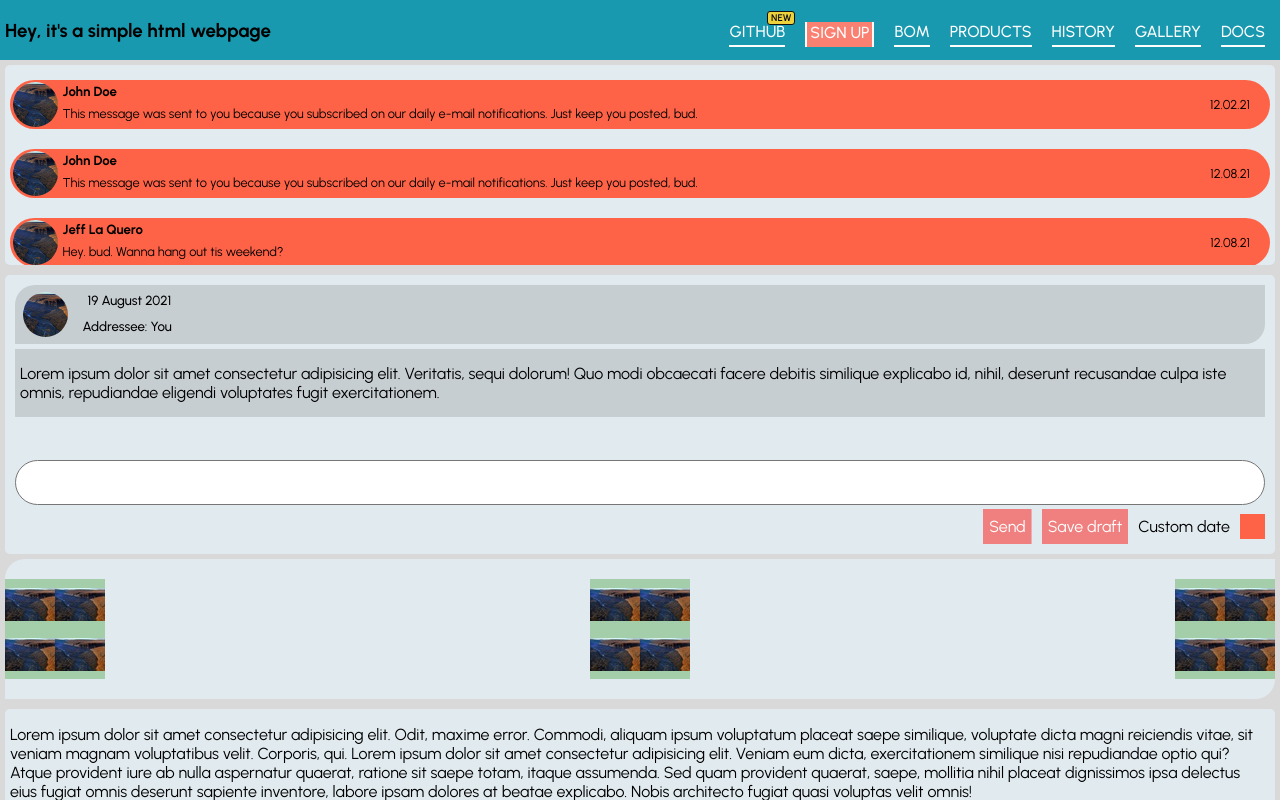
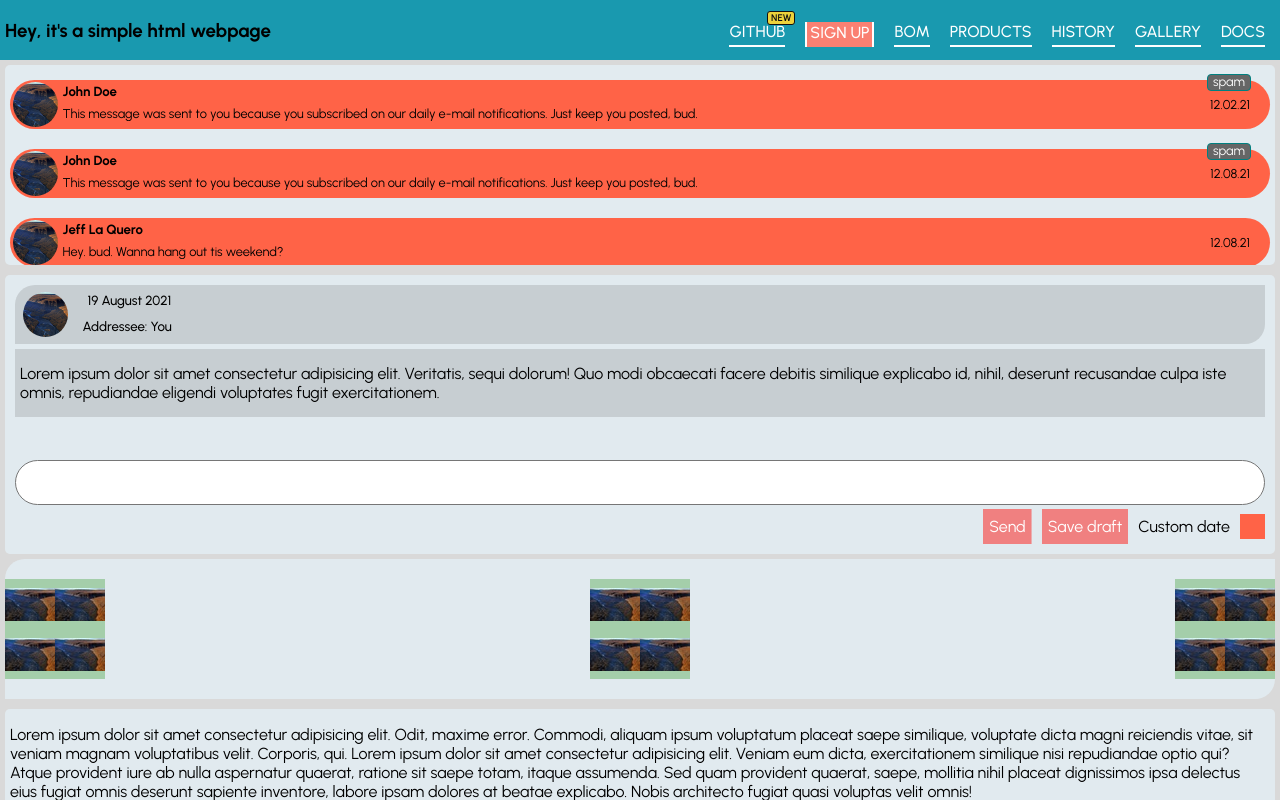
Before and after one commit to bybbsy/Frontend-internship, a Vue app in the folder vue-app/: page / in a window 1280 px wide. Built offline with nearby package versions, Linux system fonts and the light colour scheme.

Commit message:
Added spam messages

```diff
--- a/vue-app/src/components/Home/YellowBlockMessagesList.vue
+++ b/vue-app/src/components/Home/YellowBlockMessagesList.vue
@@ -1,11 +1,12 @@
 <template>
   <ul class="messages-list">
       <YellowBlockMessage
-        v-for="(message, index) in messages"
+        v-for="(message, index) in filteredMessages"
         :key="index"
         :date="message.date"
         :author="message.author"
         :content="message.content"
+        :class="{ spam: message.spam }"
         />
   </ul>
 </template>
@@ -17,6 +18,7 @@ export default {
     name: 'yellow-block-messages-list',
     data: function() {
         return {
+            filterKeys: ['message', 'subscribed', 'notifications'],
             messages: [
                 {
                     date: '12.02.21',
@@ -41,6 +43,32 @@ export default {
             ]
         }
     },
+    computed: {
+      filteredMessages() {
+        return this.messages.map(message => {
+          let spamMsg = this.filterMessage(message.content);
+
+          if(spamMsg) {
+            message.spam = true
+          }
+          else {
+            message.spam = false
+          }
+          return message
+        })
+      },
+    },
+    methods: {
+      filterMessage(msg) {
+        // console.log(msg)
+        for(let key in this.filterKeys) {
+          if(msg.includes(this.filterKeys[key])) {
+            return true
+          }
+        }
+        return false
+      }
+    },
     components: {
         YellowBlockMessage
     }
```
Also changed, not shown: 1 other file (tests, documents, lock files or other folders).
